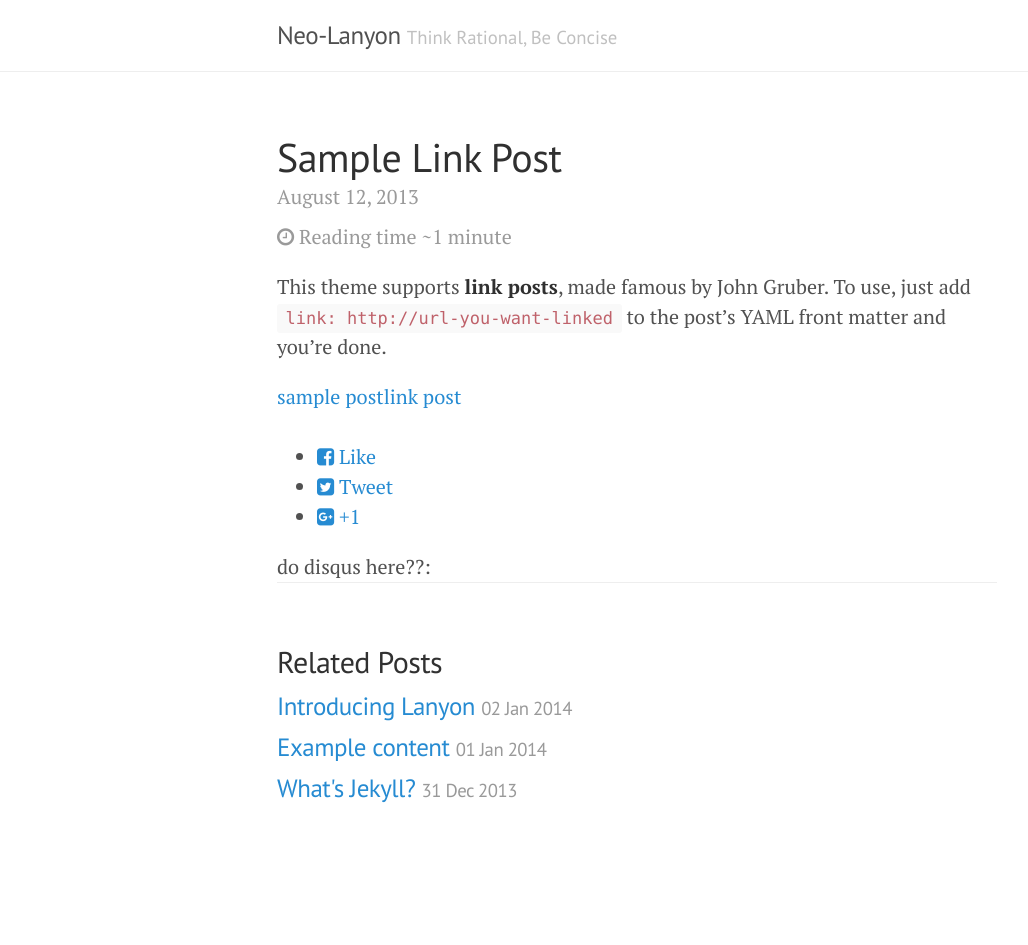
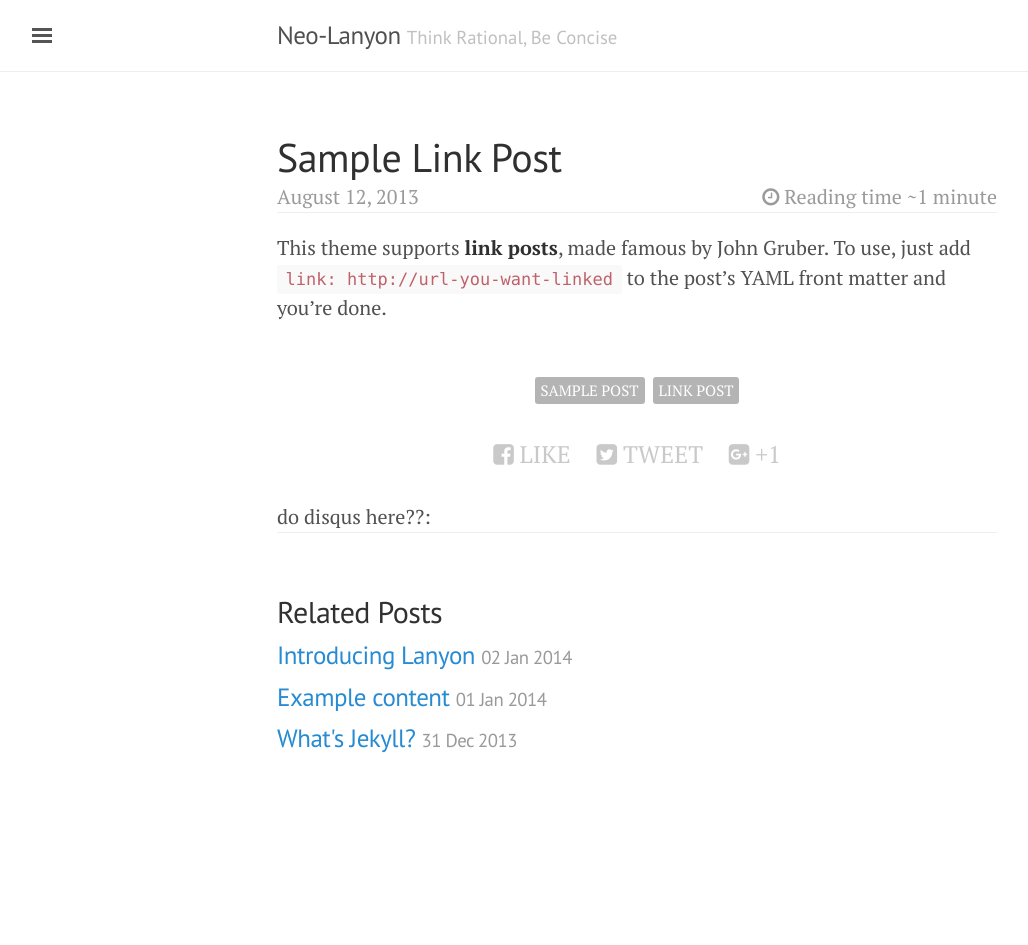
Before and after one commit to zwotzie/neo-lanyon, a Jekyll site: the page built from _posts/2013-08-12-sample-link-post.md, in a window 1280 px wide. Shown: the whole page, without its empty margins (3-1031 px from the left). Built offline with Jekyll 4.4.1, drawn with Linux system fonts in a browser that asks for light colours; nearby versions of some CDN libraries; after the commit the page ends 900 px from its top, so only the background shows below that.

Commit message:
fix sidebar org

```diff
--- a/_config.yml
+++ b/_config.yml
@@ -2,6 +2,7 @@
 title:            Neo-Lanyon
 tagline:          'A Jekyll theme'
 description:      "Think Rational, Be Concise"
+navidesciption:    "Don't teach a pig to sing ;)"
 disqus_shortname:
 reading_time:     true
 words_per_minute: 150
@@ -9,6 +10,8 @@
 baseurl:             '/Pages'
 paginate:            5
 destination:      _site
+# sidebar neo/lanyon
+sidebar:             lanyon
 
 menu:
   - title: 'About'
--- a/_includes/scripts.html
+++ b/_includes/scripts.html
@@ -6,6 +6,8 @@
 <script>
 //	The menu
 $( document ).ready(function() {
+
+{% if site.sidebar == "neo" %}
 	$('#menu').mmenu({
 		extensions : ['theme-white', 'effect-menu-slide', 'pagedim-black'],
 		counters : true,
--- a/_includes/sidebar-org.html
+++ b/_includes/sidebar-org.html
@@ -20,7 +20,7 @@
     {% for node in pages_list %}
       {% if node.title != null %}
         {% if node.layout == "page" %}
-          <a class="sidebar-nav-item{% if page.url == node.url %} active{% endif %}" href="{{ node.url }}">{{ node.title }}</a>
+          <a class="sidebar-nav-item{% if page.url == node.url %} active{% endif %}" href="{{site.baseurl}}{{ node.url }}">{{ node.title }}</a>
         {% endif %}
       {% endif %}
     {% endfor %}
--- a/_includes/sidebar.html
+++ b/_includes/sidebar.html
@@ -4,7 +4,14 @@
 <!-- Toggleable sidebar -->
 <div>
   <nav id="menu">
+
+    <div>
+    {% if site.navidesciption %}
+    <p>{{ site.navidesciption }}</p>
+    {% endif %}
     <ul>
+
+
       <li><a href="{{site.baseurl}}/">Home</a></li>
 
       {% for menu in site.menu reversed %}
@@ -35,6 +42,7 @@
       {% endfor %}
 
     </ul>
+    </div>
   </nav>
 
 </div>
--- a/_layouts/default.html
+++ b/_layouts/default.html
@@ -4,8 +4,13 @@
   {% include head.html %}
 
   <body id="default">
+{% if site.sidebar == 'neo' %}
+  {% include sidebar.html %}
+{% else %}
+  {% include sidebar-org.html %}
+{% endif %}
 
-  {% include sidebar.html %}
+
 
     <!-- Wrap is the content to shift when toggling the sidebar. We wrap the
          content to avoid any CSS collisions with our real content. -->
@@ -22,7 +27,13 @@
       <div class="container content">
         {{ content }}
       </div>
-    	<a href="#menu" id="nav-toggle"><span></span></a>
+{% if site.sidebar == 'neo' %}
+
+   	<a href="#menu" id="nav-toggle"><span></span></a>
+{% else %}
+
+  	 <label for="sidebar-checkbox" class="sidebar-toggle"></label>
+{% endif %}
     </div>
 
     {% include scripts.html %}
--- a/public/css/main.scss
+++ b/public/css/main.scss
@@ -0,0 +1,7 @@
+---
+sitemap: false
+---
+
+@import "miscellaneous";
+@import "neo-sidebar";
+@import "categories_tags";
```
Also changed, not shown: other parts of _includes/scripts.html (+10 -0 lines).
